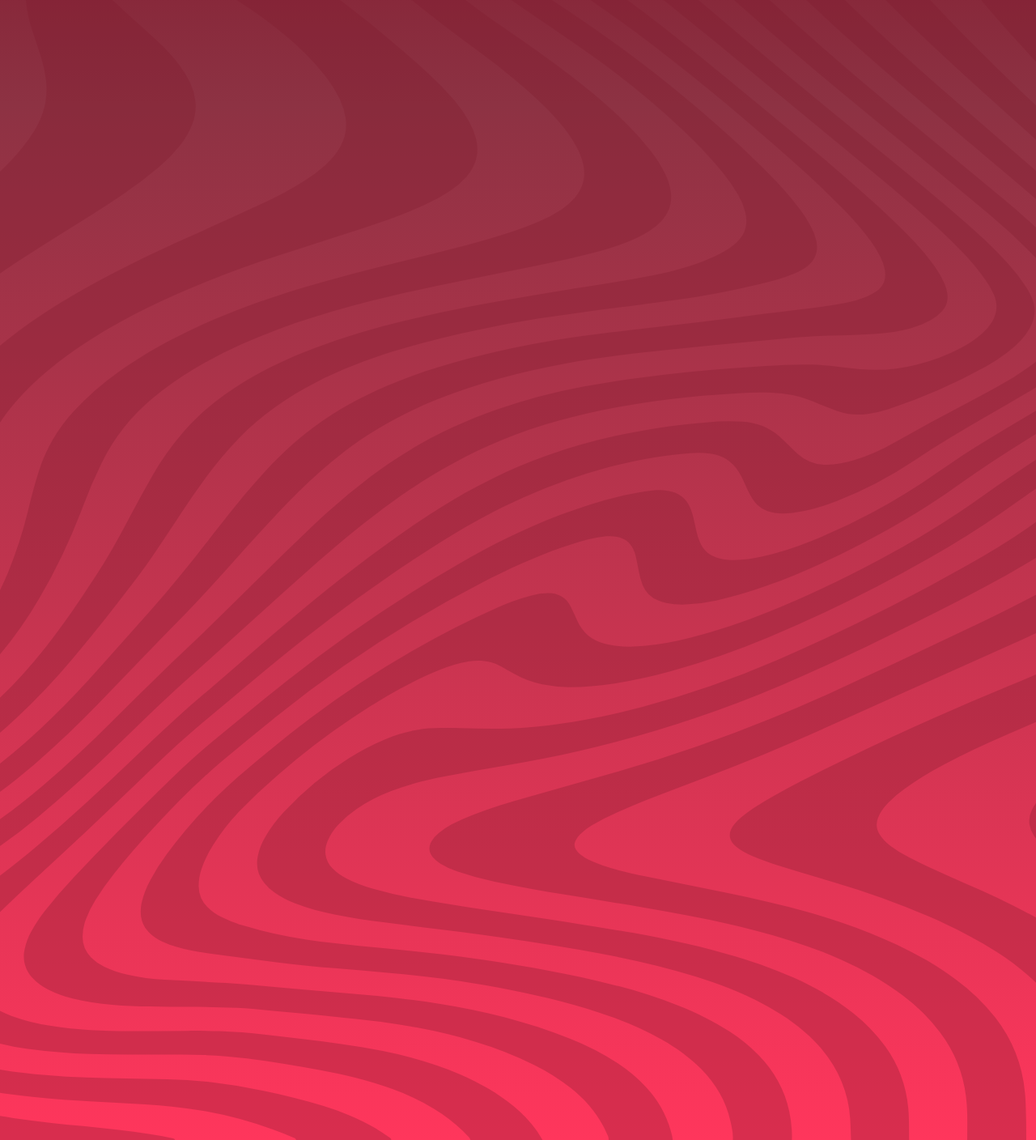
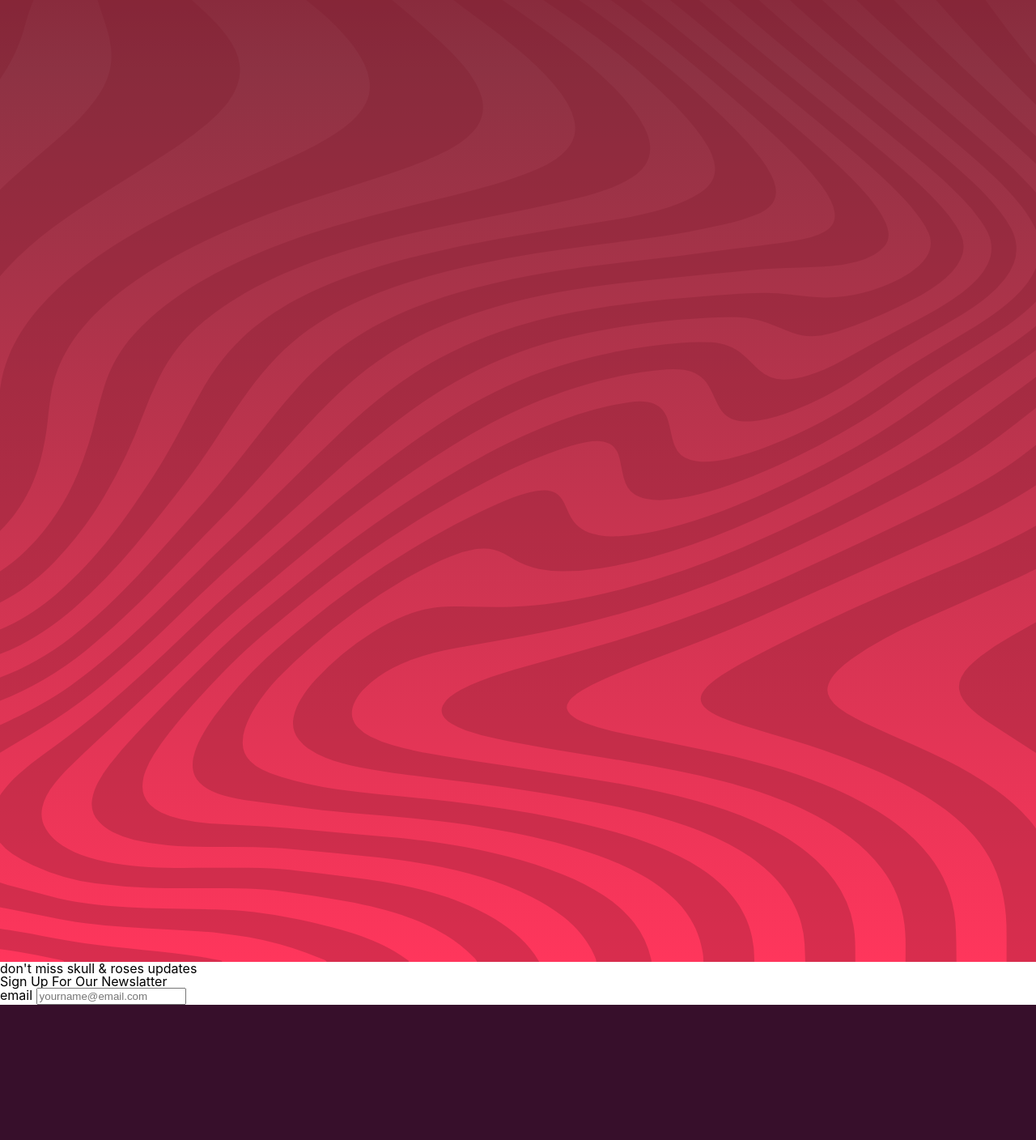
Before and after one commit to maru-dev4905/SkullRoses, a web app: file src/index.html in a window 1280 px wide. Shown: the part 2162-3570 px from the top of the page at 81% size. After the commit the page ends 3403 px from the top, so only its background shows below. Run offline with its HTML, style and script files only (its server is not run), Linux system fonts and the light colour scheme.

Commit message:
newslatter html code 작성

```diff
--- a/src/index.html
+++ b/src/index.html
@@ -277,6 +277,18 @@
                     </div>
                 </div>
             </section>
+            <section class="newslatter">
+                <div class="newslatter__signup">
+                    <figure class="newslatter__signup--skull"></figure>
+                    <h3>don't miss skull & roses updates</h3>
+                    <p>Sign Up For Our Newslatter</p>
+                    <form action="/">
+                        <label for="newslatter_email">email</label>
+                        <input id="newslatter_email" type="email" placeholder="yourname@email.com">
+                        <button type="submit"></button>
+                    </form>
+                </div>
+            </section>
         </main>
         <script src="js/Loaded.js"></script>
         <script src="js/aos.js"></script>
--- /dev/null
+++ b/src/scss/import/_newslatter.scss
@@ -0,0 +1,2 @@
+@import "../common/mixin";
+@import "../common/variable";
--- a/src/scss/import/_purchase.scss
+++ b/src/scss/import/_purchase.scss
@@ -5,7 +5,7 @@
     @include position($pos:relative,$z:20);
     @include title($color:wine,$width:230px,$height:8px);
     width: 100vw;
-    height: 200vh;
+    height: auto;
     padding: 150px 0;
     background: linear-gradient(0deg, #ff365c 0, #8d3243 80%, #801b2e);
 
```
Also changed, not shown: build/css/skull.css, 1 other file.
